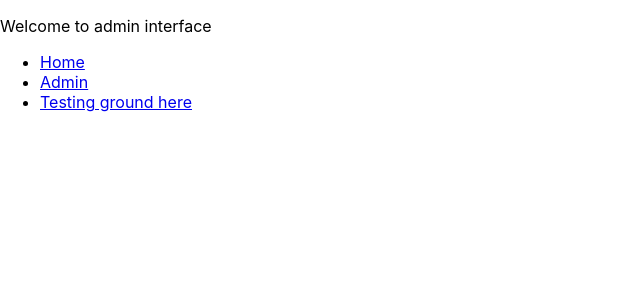
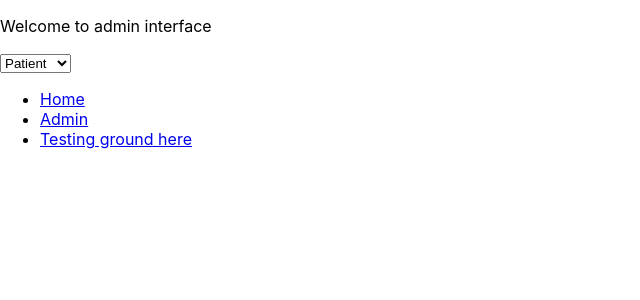
Before and after one commit to Baesar/Skalbara-och-feltoleranta-system-grupp-1, a React (Create React App) app in the folder grupp_project/: page /Admin in a window 1280 px wide. Shown: the top 300 px of the page, without its empty margins (0-640 px from the left). Built offline with nearby package versions, Linux system fonts and the light colour scheme.

Commit message:
form component

```diff
--- a/grupp_project/src/Pages/Adminpage.js
+++ b/grupp_project/src/Pages/Adminpage.js
@@ -7,7 +7,20 @@ const Adminpage = () =>
         <div className = "Admin">
             <p>Welcome to admin interface</p>
             <form>
+                {/* First is label then the input with specified typer */ }
+                { /* To input things into a admin for the to add people we need the following
+                Role : client, staff , patient.
+                then their id, name , email , password to the account , age ect
+                finally the tier of access for buildings. should be able to det from no access (cant do anything)
+                to level 1 (entry access) 2(room access) , 3 (utlities access ) and finally 4 is medicine/hazard access*/}
 
+                <label></label>
+                <select id="role" name="role" required>
+                    <option value="patient">Patient</option>
+                    <option value="member">Member</option>
+                    <option value="staff">Staff</option>
+                </select>
+                <br></br>
             </form>
         </div>
     )
```
Also changed, not shown: grupp_project/src/Components/forms/form_admin.js (added, +8 -0 lines).
